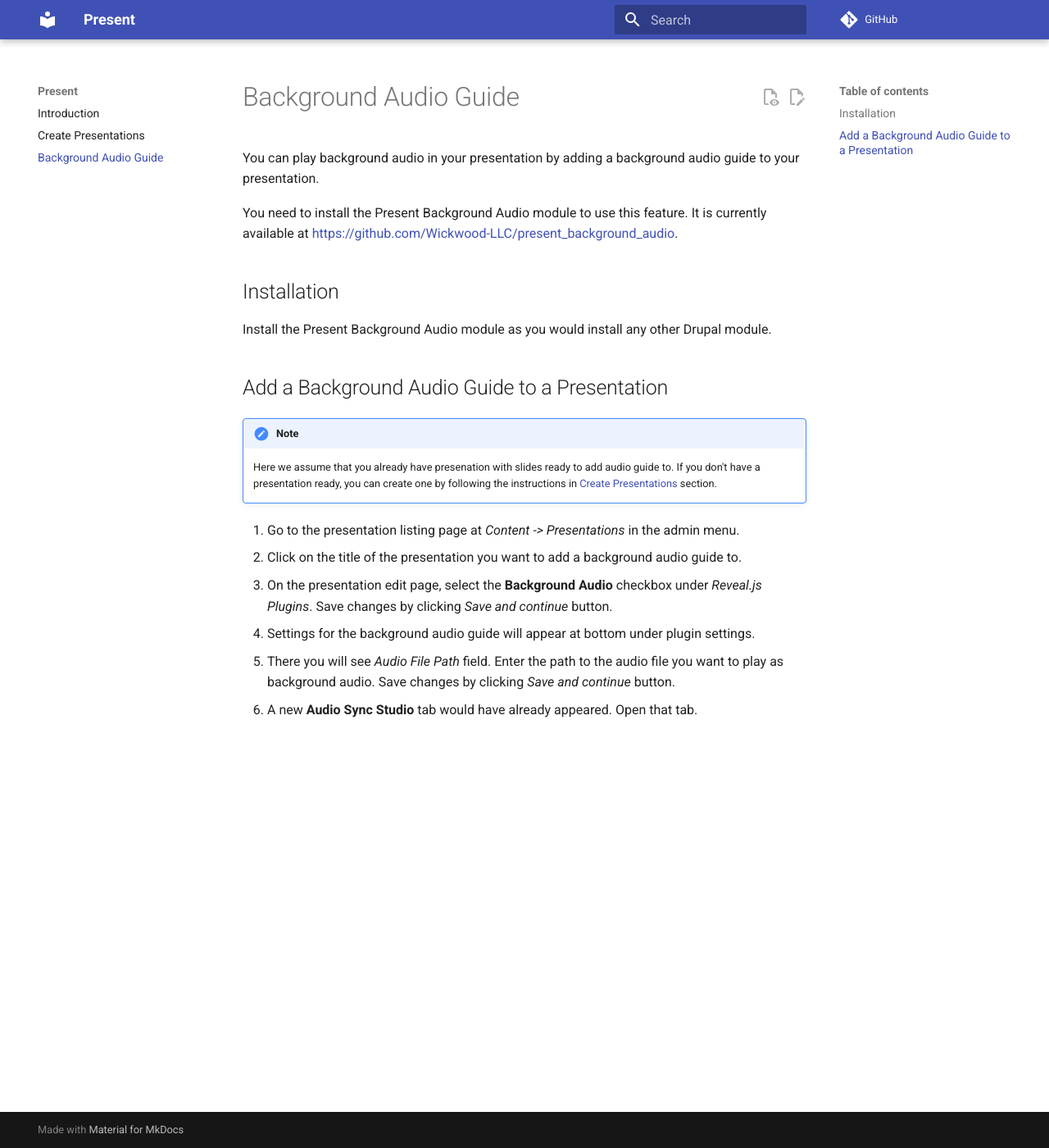
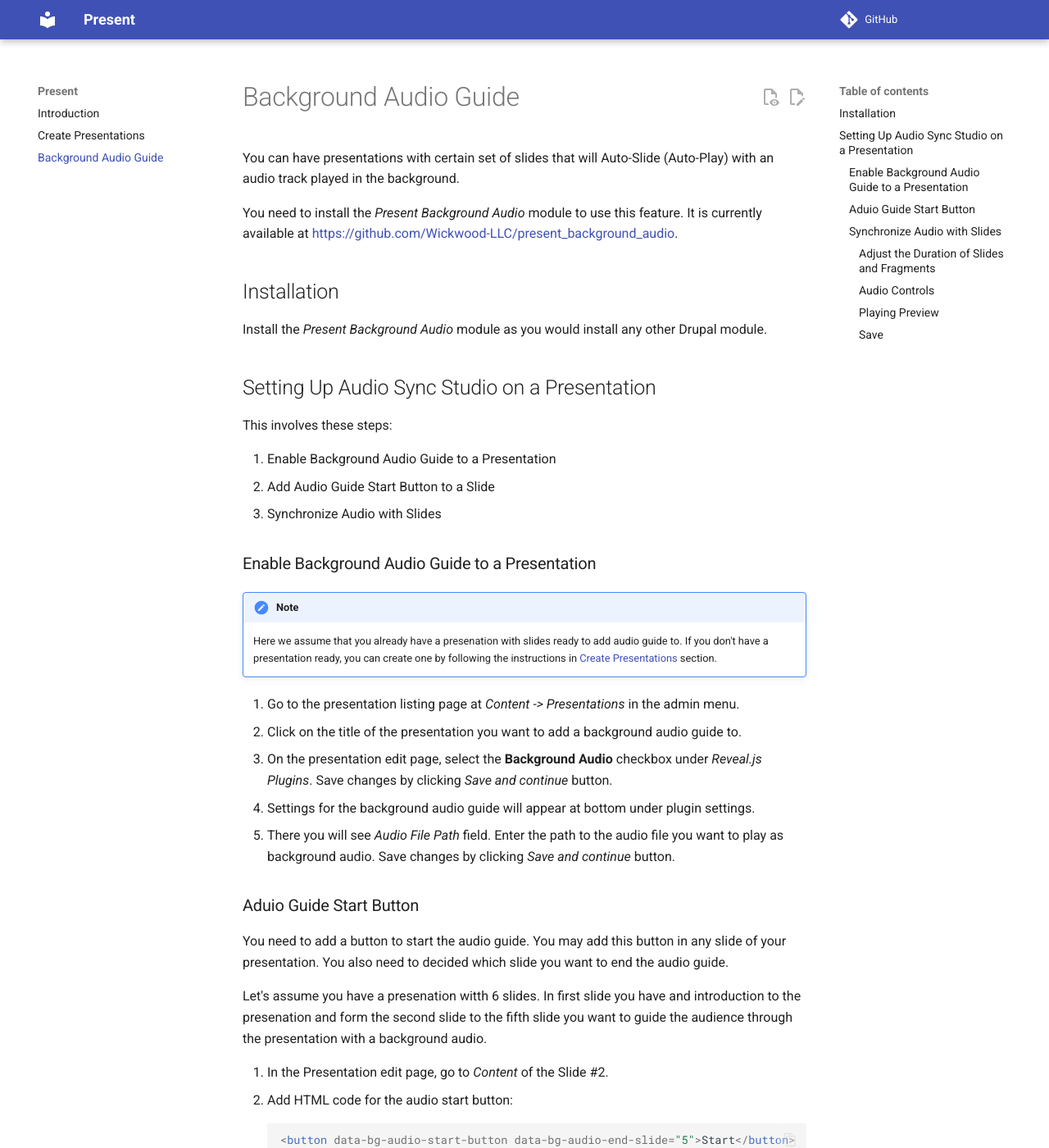
Before and after one commit to Wickwood-LLC/present-docs, an MkDocs documentation site: the page built from docs/background-audio-guide/index.md, in a window 1280 px wide and 1400 px high. Shown: the whole window at 82% size. Built offline with MkDocs 1.6.1 and Material for MkDocs 9.7.7, drawn with Linux system fonts in a browser that asks for light colours; comment, search, counter and statistics services are not loaded; some of the changed text lies outside the part shown.

Commit message:
Expanded Background Audio section.

````diff
--- a/docs/background-audio-guide/index.md
+++ b/docs/background-audio-guide/index.md
@@ -1,21 +1,92 @@
 # Background Audio Guide
 
-You can play background audio in your presentation by adding a background audio guide to your presentation.
+You can have presentations with certain set of slides that will Auto-Slide (Auto-Play) with an audio track played in the background.
 
-You need to install the Present Background Audio module to use this feature. It is currently available at [https://github.com/Wickwood-LLC/present_background_audio]().
+You need to install the *Present Background Audio* module to use this feature. It is currently available at [https://github.com/Wickwood-LLC/present_background_audio]().
 
 ## Installation
 
-Install the Present Background Audio module as you would install any other Drupal module.
+Install the *Present Background Audio* module as you would install any other Drupal module.
 
-## Add a Background Audio Guide to a Presentation
+## Setting Up Audio Sync Studio on a Presentation
+
+This involves these steps:
+
+1. Enable Background Audio Guide to a Presentation
+2. Add Audio Guide Start Button to a Slide
+3. Synchronize Audio with Slides
+
+### Enable Background Audio Guide to a Presentation
 
 !!! note
-    Here we assume that you already have presenation with slides ready to add audio guide to. If you don't have a presentation ready, you can create one by following the instructions in [Create Presentations](../create-presentations/index.md) section.
+    Here we assume that you already have a presenation with slides ready to add audio guide to. If you don't have a presentation ready, you can create one by following the instructions in [Create Presentations](../create-presentations/index.md) section.
 
 1. Go to the presentation listing page at *Content -> Presentations* in the admin menu.
 2. Click on the title of the presentation you want to add a background audio guide to.
 3. On the presentation edit page, select the **Background Audio** checkbox under *Reveal.js Plugins*. Save changes by clicking *Save and continue* button.
 4. Settings for the background audio guide will appear at bottom under plugin settings.
 5. There you will see *Audio File Path* field. Enter the path to the audio file you want to play as background audio. Save changes by clicking *Save and continue* button.
-6. A new **Audio Sync Studio** tab would have already appeared. Open that tab.
+
+### Aduio Guide Start Button
+
+You need to add a button to start the audio guide. You may add this button in any slide of your presentation. You also need to decided which slide you want to end the audio guide.
+
+Let's assume you have a presenation witth 6 slides. In first slide you have and introduction to the presenation and form the second slide to the fifth slide you want to guide the audience through the presentation with a background audio.
+
+1. In the Presentation edit page, go to *Content* of the Slide #2.
+2. Add HTML code for the audio start button:
+
+    ``` html
+    <button data-bg-audio-start-button data-bg-audio-end-slide="5">Start</button>
+    ```
+
+    The attribute *data-bg-audio-start-button* indicates it is a button to start the audio guide. The attribute *data-bg-audio-end-slide* indicates the slide number where the audio guide should end. You need to keep these two attribtibutes other wise you adjust class or other attributes of your choice for styling for other purposes.
+3. Save changes by clicking *Save and continue* button.
+
+### Synchronize Audio with Slides
+
+In this step you decide how much time slides and fragmentations should take while the audio guide is playing.
+
+In the presentation edit page, go to **Audio Sync Studio** tab. You should see something like this:
+
+<figure markdown="span">
+  ![Audio Sync Studio](../images/audio-sync-studio-initially.png)
+  <figcaption>Audio Sync Studio</figcaption>
+</figure>
+
+You have presentation preview on top and visualized audio track on the bottom. The audio track is divided into regions. Each region corresponds to a slide or a fragment or transition in the presentation.
+
+#### Adjust the Duration of Slides and Fragments
+
+You can adjust the duration of slides/fragments/transitions by dragging the edges of the regions. You can also drag the regions to adjust the start time of corresponding slides/fragments/transitions.
+
+You cannot resize the regions for transitions. You can only drag them to adjust the start time. It is because the duration of transitions is fixed based on the transition speed you set on the presentation or the slide just before it. They appear in gray color. The duration of a transition will be 800 milliseconds if you set the transition speed to *default*, 400 milliseconds if you set it to *fast* and 1200 milliseconds if you set it to *slow*.
+
+For the first time, the regions for slides and fragments will be with a minimum width set (which is 100 milliseconds). You can resize and drag them to adjust their start position and duration to match with the audio track.
+
+In above example, only slides from #2 to #5 appeared in the audio track. That is because we start plaing the audio from the second slide and ends in 5th slide.
+
+#### Audio Controls
+
+You can play, pause the audio track to help you in this synchronization process. You can also adjust the play rate.
+
+You can click anywhere on the audio track to place the play head at that position. On pressing the Play button the audio will start playing from that position.
+
+First control button called "Got to start" helps you to put the play head at the start of the audio track. The button named "Go to start of last transition" helps you to put the play head at the start of the last transition from the current play head position.
+
+#### Playing Preview
+
+You can test the audio guide by clicking in the start button. In the preview, go to the slide where you put the start button and press the start button to start playing the audio guide. You should see the presentation advancing automatically as the audio plays.
+
+#### Save
+
+You may occassionally press the *Save audio guide* button to save your work.
+
+Once you are done with the synchronization, you should have adjusted the regions to match the audion track covering it entirely. You should have something like this (based on above assumptions):
+
+<figure markdown="span">
+  ![Synchronized audio guide](../images/audio-sync-studio-synchronized.png)
+  <figcaption>Synchronized audio guide</figcaption>
+</figure>
+
+Press the *Save* button to go back the presentation edit page.
--- a/mkdocs.yml
+++ b/mkdocs.yml
@@ -5,6 +5,7 @@
   features:
     - content.action.edit
     - content.action.view
+    - content.code.copy
 
 nav:
   - index.md
@@ -16,3 +17,16 @@
 
 markdown_extensions:
   - admonition
+  - pymdownx.highlight:
+      anchor_linenums: true
+      line_spans: __span
+      pygments_lang_class: true
+  - pymdownx.inlinehilite
+  - pymdownx.snippets
+  - pymdownx.superfences
+  - attr_list
+  - md_in_html
+  - pymdownx.blocks.caption
+
+plugins:
+  - glightbox
````
Also changed, not shown: docs/images/audio-sync-studio-initially.png (added), docs/images/audio-sync-studio-synchronized.png (added).
